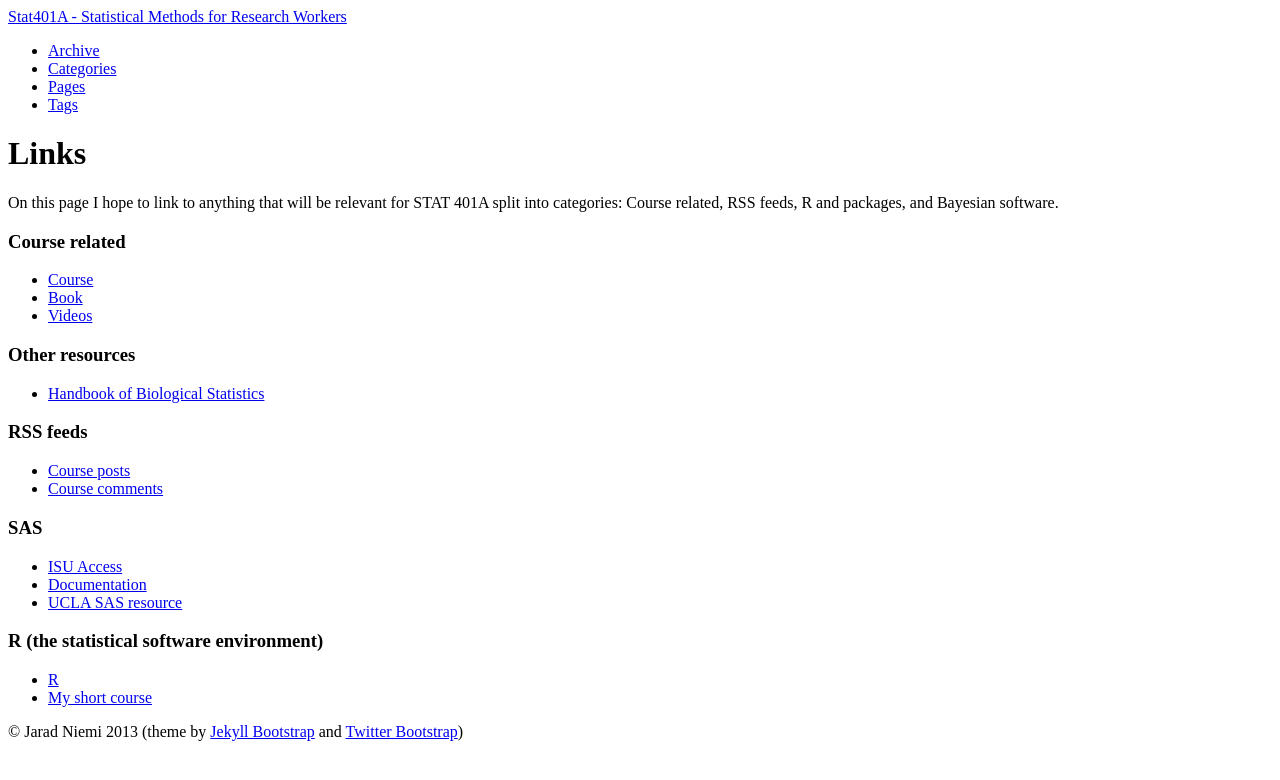
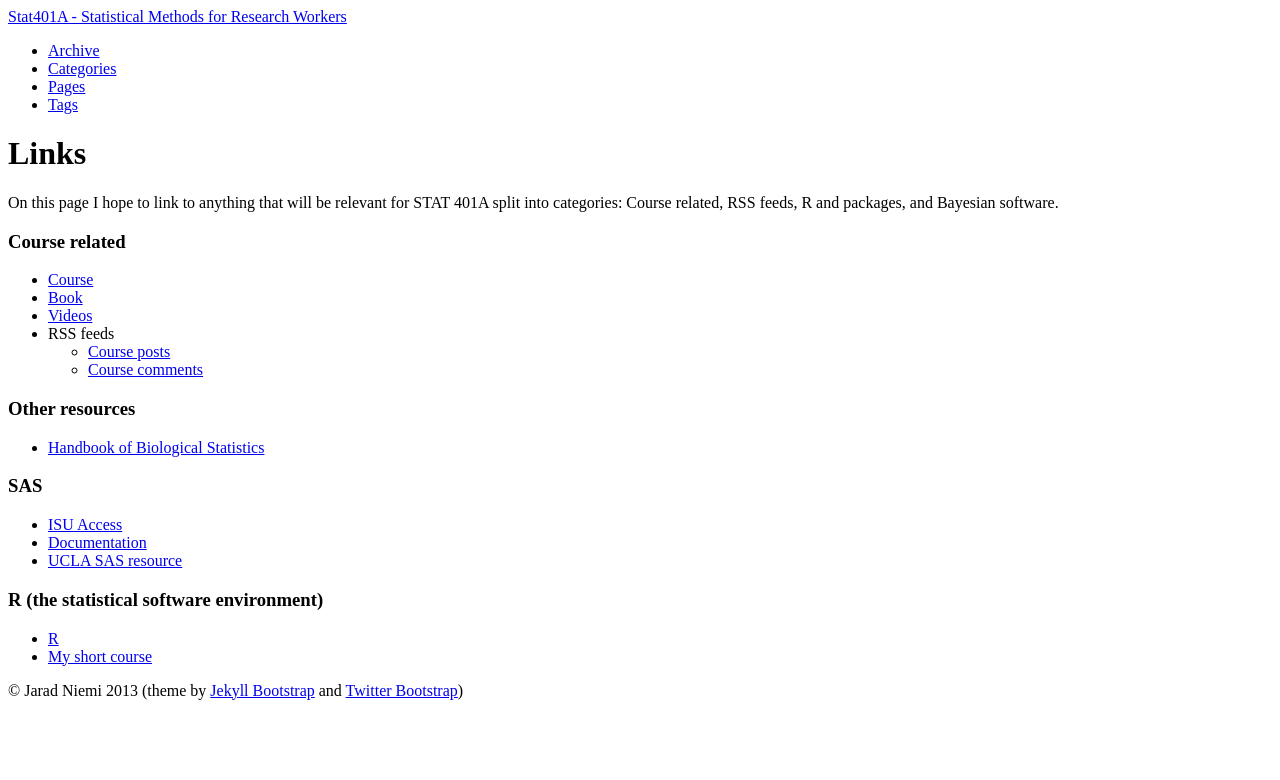
Before and after one commit to jarad/stat401A, a Jekyll site: the page built from links.md, in a window 1280 px wide. Shown: the top 780 px of the page. Built offline with Jekyll 4.4.1, drawn with Linux system fonts in a browser that asks for light colours.

```diff
--- a/links.md
+++ b/links.md
@@ -11,13 +11,13 @@ On this page I hope to link to anything that will be relevant for STAT 401A spli
 - [Course](http://jarad.github.com/stat401a)
 - [Book](http://www.science.oregonstate.edu/~schafer/Sleuth/)
 - [Videos](http://www.youtube.com/jaradniemi)
+- RSS feeds
+  - [Course posts](http://jarad.github.com/stat401a/atom.xml)
+  - [Course comments](http://stat401a.disqus.com/latest.rss)
+
 
 ### Other resources
 - [Handbook of Biological Statistics](http://udel.edu/~mcdonald/statintro.html)
-
-### RSS feeds
-- [Course posts](http://jarad.github.com/stat401a/atom.xml)
-- [Course comments](http://stat401a.disqus.com/latest.rss)
 
 ### SAS
 - [ISU Access](http://www.stat.iastate.edu/resources/software/sas/)
```
Also changed, not shown: index.md (+1 -1 lines).
